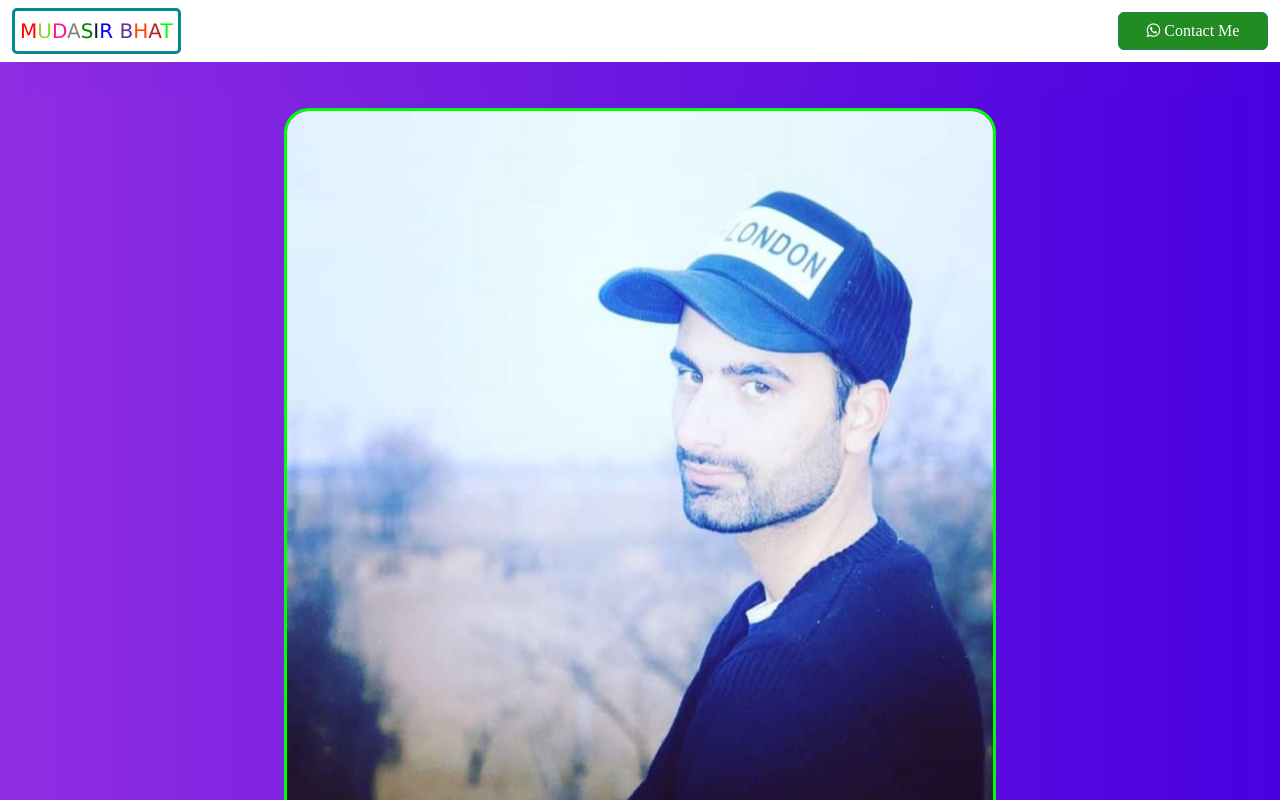
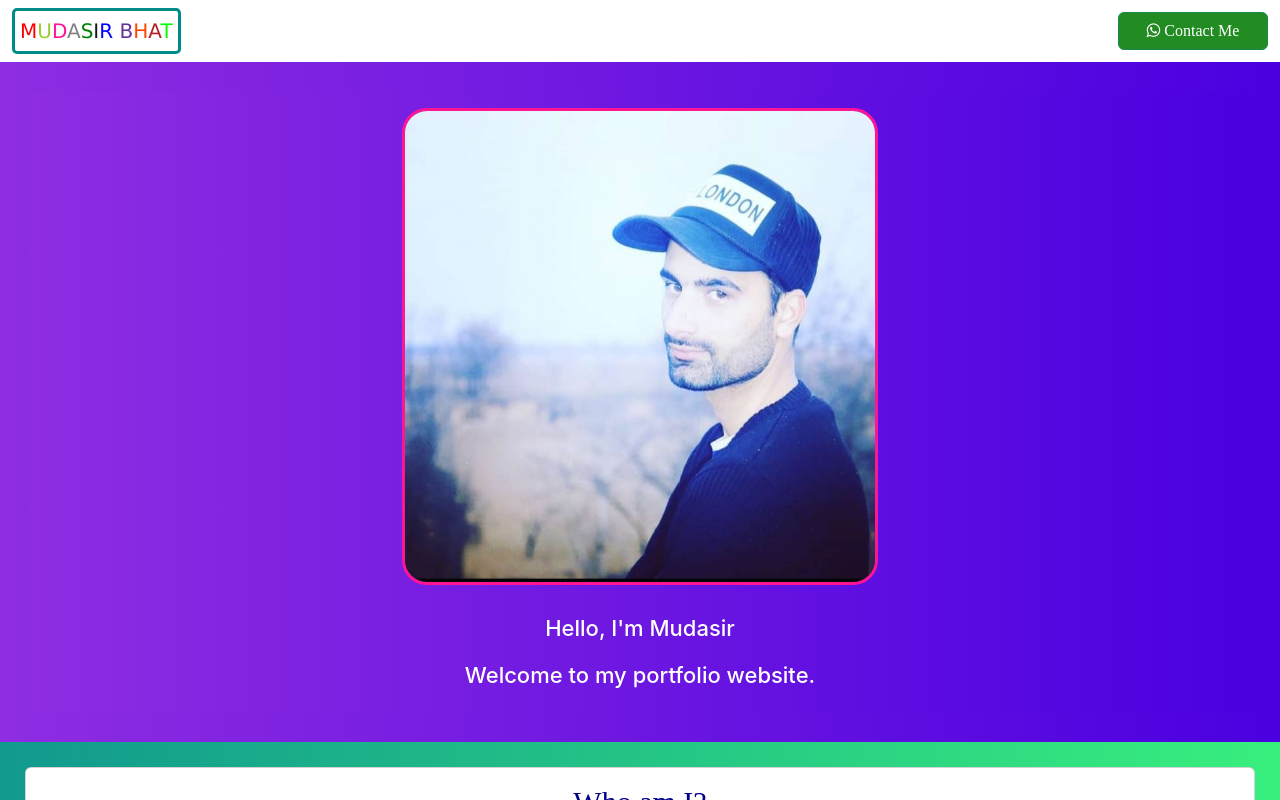
Before and after one commit to MuddyonGit/portfolio, a React (Create React App) app: page / in a window 1280 px wide. Shown: the top 800 px of the page. Built offline with nearby package versions, Linux system fonts and the light colour scheme.

Commit message:
Update index.css

```diff
--- a/src/index.css
+++ b/src/index.css
@@ -111,7 +111,7 @@ code {
   width: 60%;
   height: 50%;
   border-radius: 25px;
-  border: 3px solid lime;
+  border: 3px solid deeppink;
 }
 .card-text{
   color: white;
@@ -128,8 +128,8 @@ code {
      width: 100%;
    }
     #my-photo{
-      width: 60%;
-      height: 50%;
+      width: 40%;
+      height: 40%;
     }
     .card-text{
       font-size: 22px;
```
